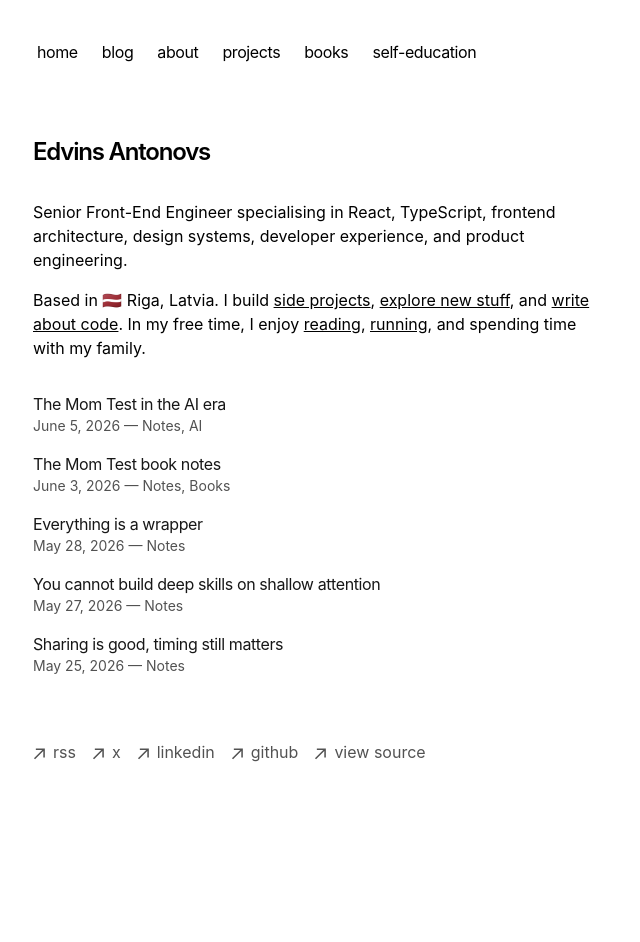
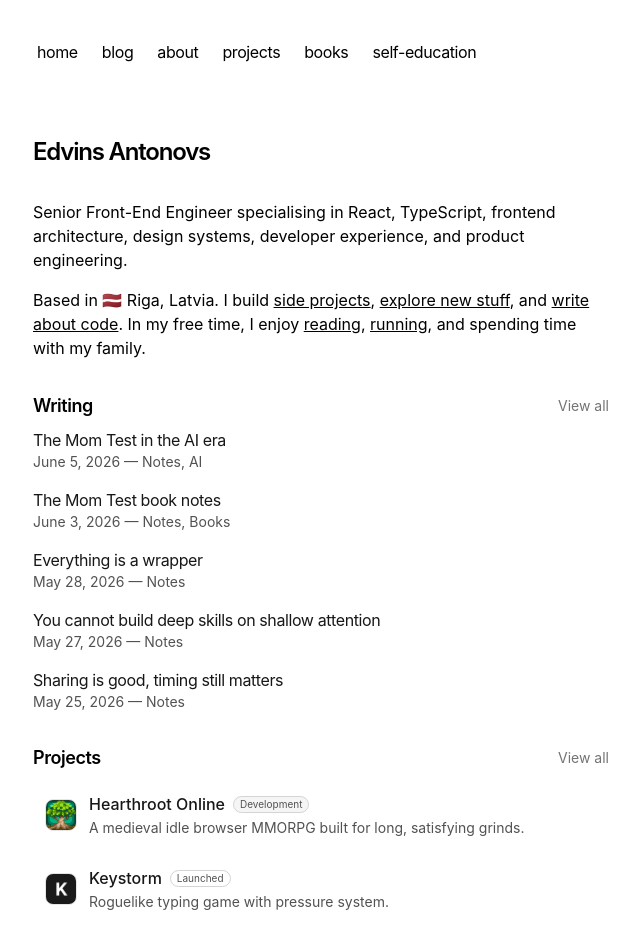
Before and after one commit to ummahusla/edvins-io, a Next.js app: page / in a window 1280 px wide. Shown: the top 942 px of the page, without its empty margins (319-959 px from the left). Before the commit the page ends 832 px from the top, so only its background shows below. Built offline with nearby package versions, Linux system fonts and the light colour scheme.

Commit message:
feat: add Writing and Projects sections to homepage
Writing first, then Projects, each with a "View all" link.

```diff
--- a/app/components/projects/ProjectsList.tsx
+++ b/app/components/projects/ProjectsList.tsx
@@ -15,6 +15,7 @@ export interface Project {
 
 interface ProjectsListProps {
   projects: Project[];
+  compact?: boolean;
 }
 
 // Only show these specific projects
@@ -38,15 +39,12 @@ const statusVariant: Record<string, 'default' | 'secondary' | 'outline' | 'destr
   'In Development': 'outline',
 };
 
-export function ProjectsList({ projects }: ProjectsListProps) {
+export function ProjectsList({ projects, compact = false }: ProjectsListProps) {
   const displayedProjects = filterDisplayedProjects(projects);
 
-  return (
-    <div className="space-y-12">
-      <div>
-        <h3 className="text-xl font-medium tracking-tight mb-6 mt-6">2023 — Present</h3>
-        <div className="space-y-1">
-          {displayedProjects.map((project) => {
+  const rows = (
+    <div className="space-y-1">
+      {displayedProjects.map((project) => {
             const isExternalLink = project.link.startsWith('http');
             const logoUrl = project.logo ? `/projects/${project.logo}` : null;
             const statusType = project.status as keyof typeof statusVariant;
@@ -92,7 +90,18 @@ export function ProjectsList({ projects }: ProjectsListProps) {
               </Link>
             );
           })}
-        </div>
+    </div>
+  );
+
+  if (compact) {
+    return rows;
+  }
+
+  return (
+    <div className="space-y-12">
+      <div>
+        <h3 className="text-xl font-medium tracking-tight mb-6 mt-6">2023 — Present</h3>
+        {rows}
       </div>
       <div>
         <h3 className="text-xl font-medium tracking-tight mb-6 mt-6">2014 — 2023</h3>
--- a/app/page.tsx
+++ b/app/page.tsx
@@ -1,6 +1,16 @@
+import { readFileSync } from 'fs';
+import { join } from 'path';
 import { BlogPosts } from 'app/components/posts';
+import { ProjectsList } from 'app/components/projects/ProjectsList';
+
+function getProjects() {
+  const projectsPath = join(process.cwd(), 'content', 'projects.json');
+  return JSON.parse(readFileSync(projectsPath, 'utf8'));
+}
 
 export default function Page() {
+  const projects = getProjects();
+
   return (
     <section>
       <h1 className="mb-8 text-2xl font-semibold tracking-tighter">Edvins Antonovs</h1>
@@ -38,7 +48,22 @@ export default function Page() {
       </p>
 
       <div className="my-8">
+        <div className="flex items-center justify-between mb-2">
+          <h2 className="text-lg font-semibold tracking-tight">Writing</h2>
+          <a href="/blog" className="text-sm text-neutral-500 hover:text-neutral-900 dark:hover:text-neutral-100 transition-colors">
+            View all
+          </a>
+        </div>
         <BlogPosts displayCount={5} />
+      </div>
+      <div className="my-8">
+        <div className="flex items-center justify-between mb-2">
+          <h2 className="text-lg font-semibold tracking-tight">Projects</h2>
+          <a href="/projects" className="text-sm text-neutral-500 hover:text-neutral-900 dark:hover:text-neutral-100 transition-colors">
+            View all
+          </a>
+        </div>
+        <ProjectsList projects={projects} compact />
       </div>
     </section>
   );
```
